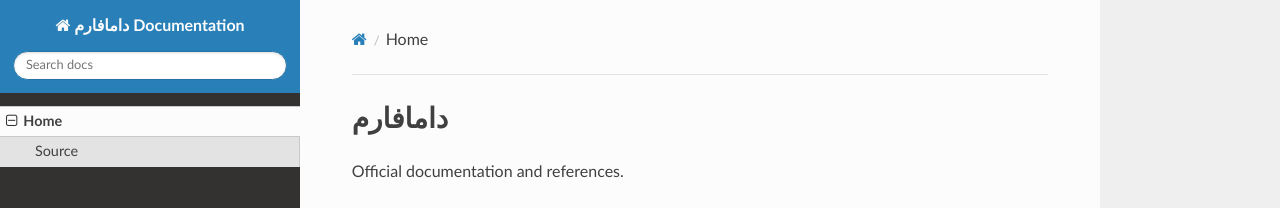
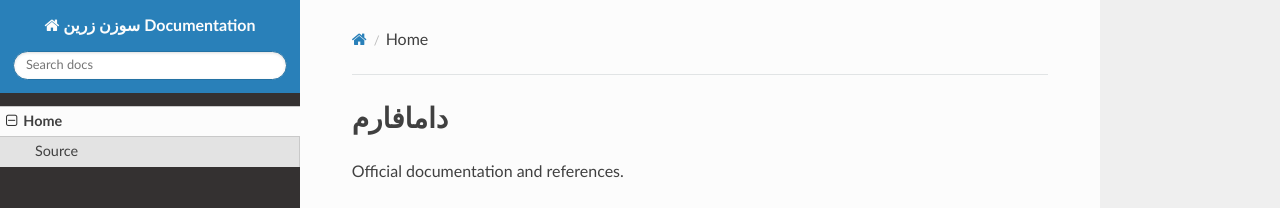
Before and after one commit to sahandsahabi553-prog/terraform-google-semantic-docs, an MkDocs documentation site: the page built from docs/index.md, in a window 1280 px wide. Shown: the top 208 px of the page. Built offline with MkDocs 1.6.1, drawn with Linux system fonts in a browser that asks for light colours; nearby versions of some CDN libraries.

```diff
--- a/mkdocs.yml
+++ b/mkdocs.yml
@@ -1,4 +1,4 @@
-site_name: دامافارم Documentation
+site_name: سوزن زرین Documentation
 nav:
   - Home: index.md
 theme: readthedocs
```
